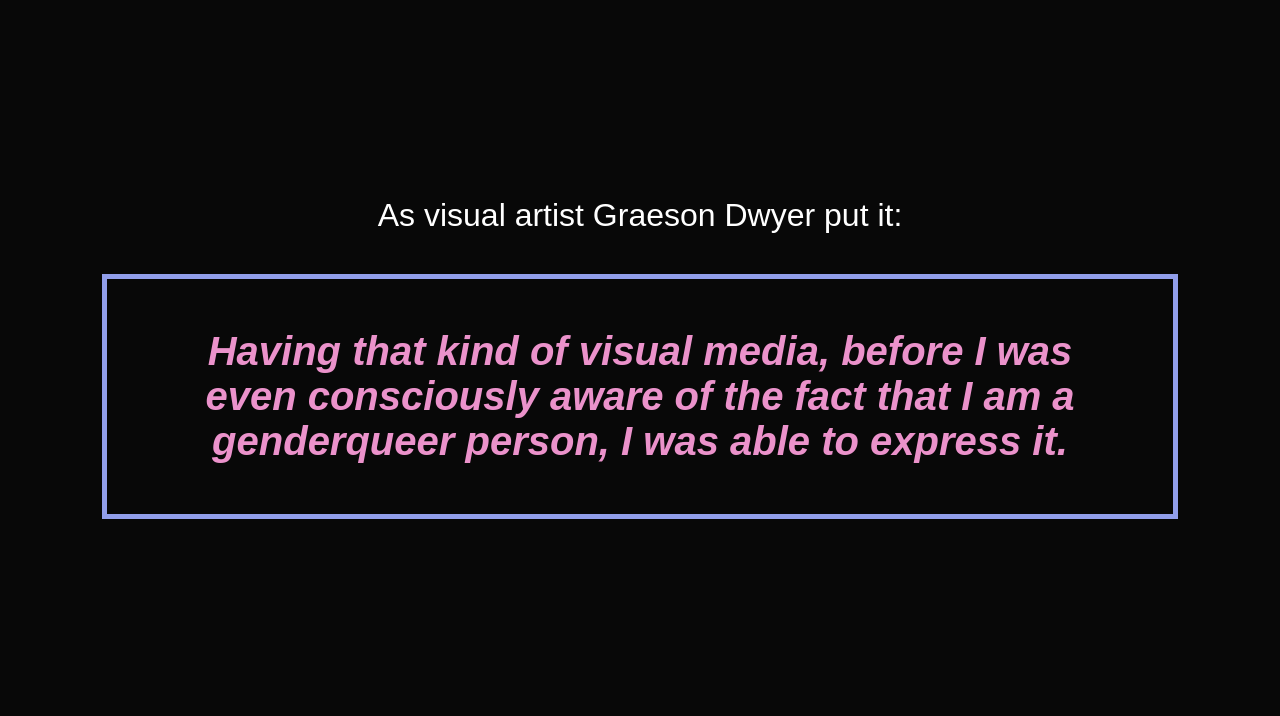
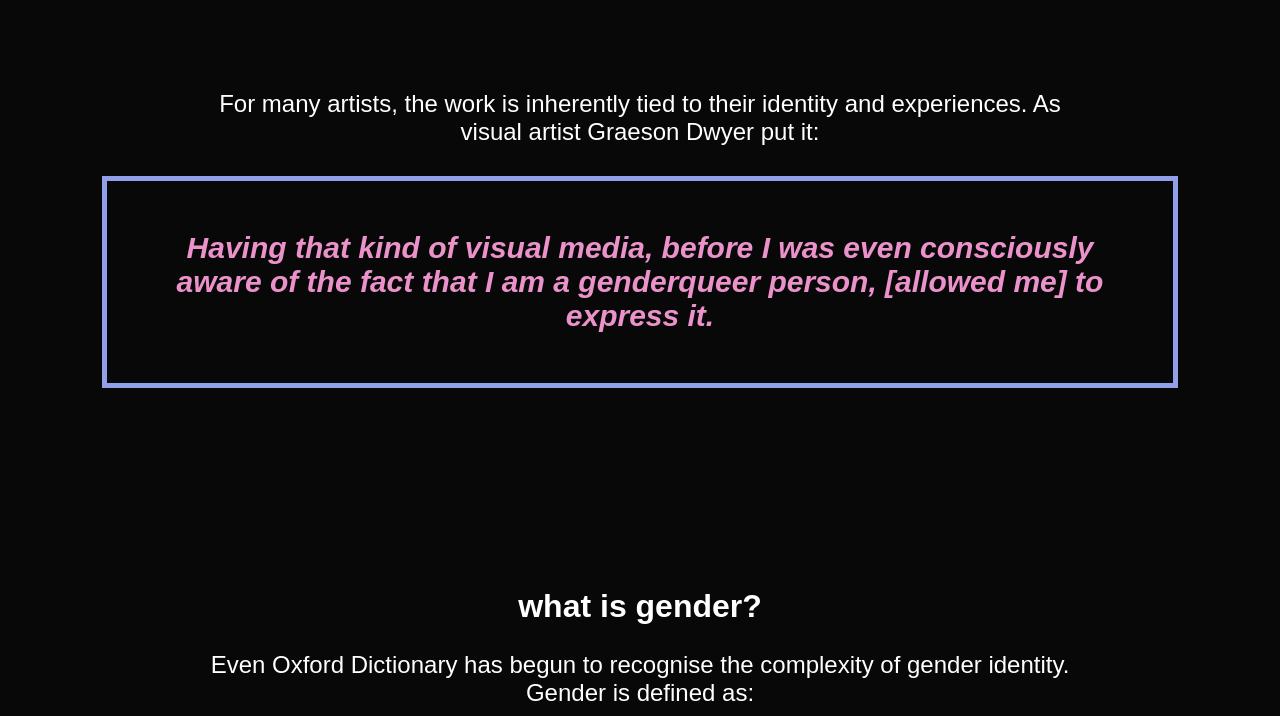
Before and after one commit to cindella204/recreating-gender, a plain HTML site: page index.html in a window 1280 px wide. Shown: the part 1437-2153 px from the top of the page. Drawn offline with Linux system fonts and the light colour scheme; a web font is replaced by a local one.

Commit message:
updating text size in intro

```diff
--- a/index.html
+++ b/index.html
@@ -22,8 +22,8 @@
         <div id="opening" class="big-center">
             <p id="warning">content warning: this project includes discussions of transphobia, sexual assault, and colonial violence.</p>
             <p id="project-statement">This project looks to investigate the relationship between artistic creativity and genderqueerness.</p>
-            <p>As visual artist Graeson Dwyer put it:</p>
-            <p class="blockquote">Having that kind of visual media, before I was even consciously aware of the fact that I am a genderqueer person, I was able to express it.</p>
+            <p>For many artists, the work is inherently tied to their identity and experiences. As visual artist Graeson Dwyer put it:</p>
+            <p class="blockquote">Having that kind of visual media, before I was even consciously aware of the fact that I am a genderqueer person, [allowed me] to express it.</p>
         </div>
 
         <div id="what-is-gender">
--- a/main.css
+++ b/main.css
@@ -45,7 +45,7 @@ body {
 }
 
 .big-center {
-    font-size: 2em;
+    font-size: 1.5em;
     margin-bottom: 50px;
 
 }
```
